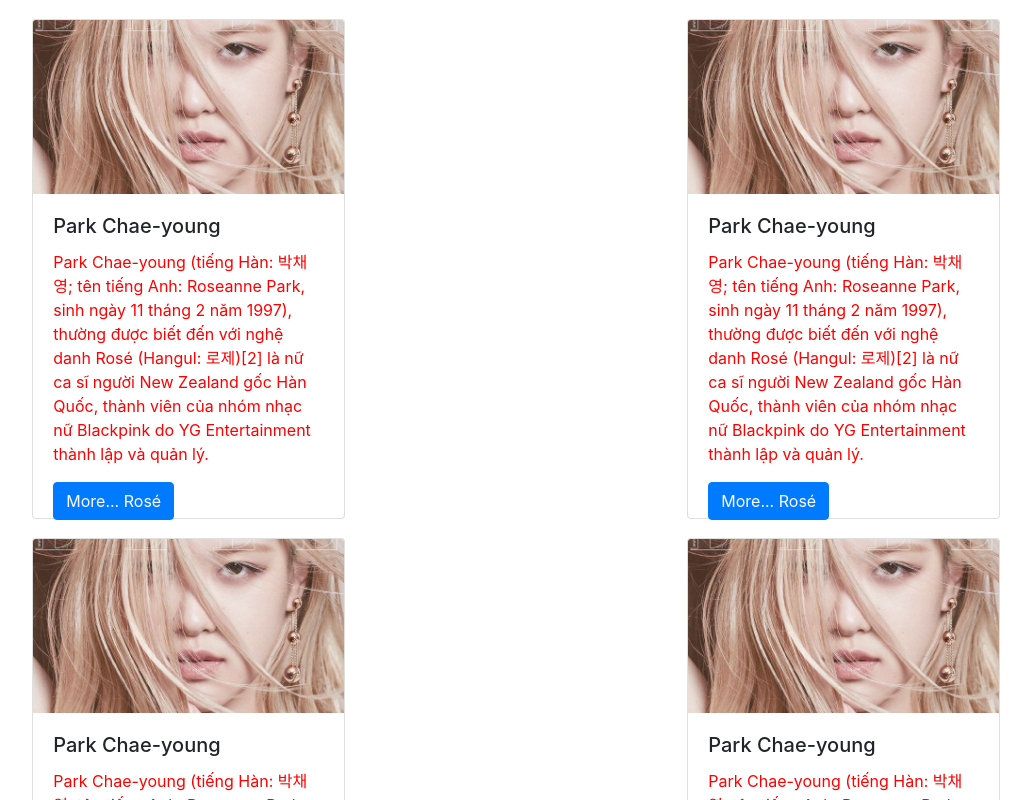
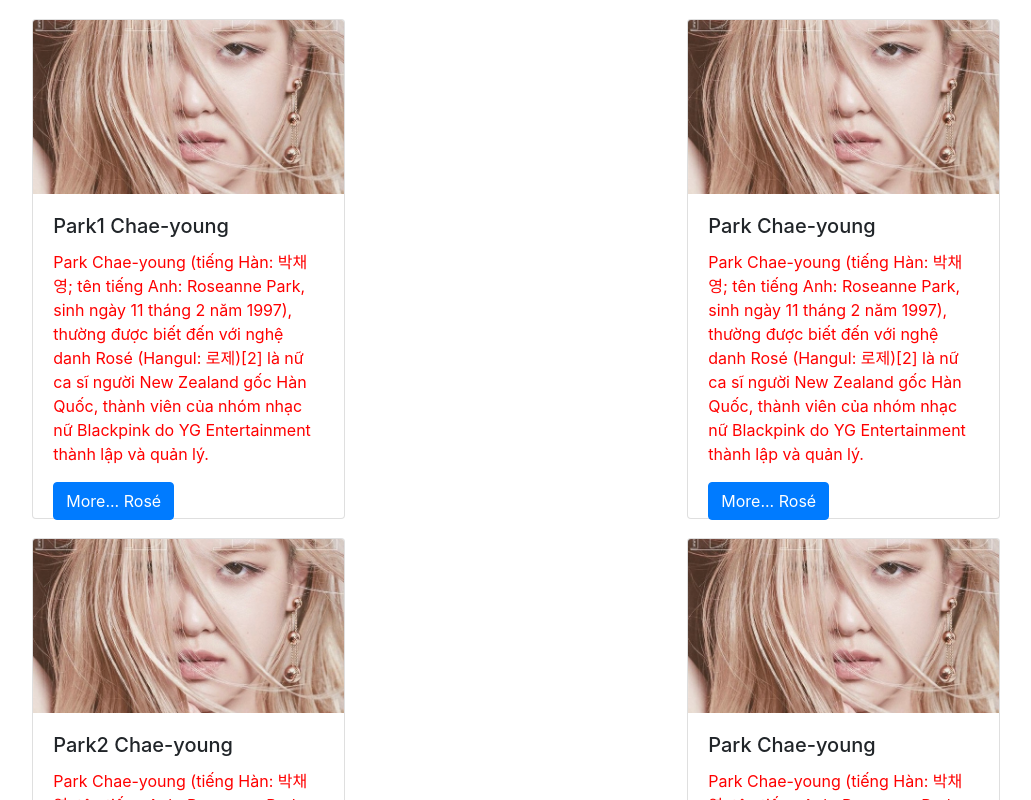
Before and after one commit to Archie110799/reactjs-tutorials, a React (Create React App) app in the folder 2-examples/: page / in a window 1280 px wide. Shown: the top 800 px of the page, without its empty margins (124-1155 px from the left). Built offline with nearby package versions, Linux system fonts and the light colour scheme.

Commit message:
add left

```diff
--- a/2-examples/src/Examples/JSX/Intro/index.js
+++ b/2-examples/src/Examples/JSX/Intro/index.js
@@ -1,14 +1,13 @@
 import React from "react";
-import './intro.css';
+import "./intro.css";
 
-const TEXT__INTRO =
-  `Park Chae-young (tiếng Hàn: 박채영; tên tiếng Anh: Roseanne Park, sinh ngày 11 tháng 2 năm 1997),
+const TEXT__INTRO = `Park Chae-young (tiếng Hàn: 박채영; tên tiếng Anh: Roseanne Park, sinh ngày 11 tháng 2 năm 1997),
   thường được biết đến với nghệ danh Rosé (Hangul: 로제)[2] là nữ ca sĩ người New Zealand gốc Hàn Quốc,
   thành viên của nhóm nhạc nữ Blackpink do YG Entertainment thành lập và quản lý.`;
 
 const cardStyle = {
   width: "50%",
-  height:"500px",
+  height: "500px",
   margin: "3% auto",
 };
 
@@ -16,9 +15,34 @@ const user = {
   firstName: "Park",
   lastName: "Chae-young",
   nickName: "Rosé",
-    avatarUrl:'/images/Rose-Elle01.jpeg',
+  avatarUrl: "/images/Rose-Elle01.jpeg",
   profile: "https://www.instagram.com/roses_are_rosie/",
 };
+
+const userLeft = [
+  {
+    firstName: "Park1",
+    lastName: "Chae-young",
+    nickName: "Rosé",
+    avatarUrl: "/images/Rose-Elle01.jpeg",
+    profile: "https://www.instagram.com/roses_are_rosie/",
+  },
+  {
+    firstName: "Park2",
+    lastName: "Chae-young",
+    nickName: "Rosé",
+    avatarUrl: "/images/Rose-Elle01.jpeg",
+    profile: "https://www.instagram.com/roses_are_rosie/",
+  },
+
+  {
+    firstName: "Park3",
+    lastName: "Chae-young",
+    nickName: "Rosé",
+    avatarUrl: "/images/Rose-Elle01.jpeg",
+    profile: "https://www.instagram.com/roses_are_rosie/",
+  },
+];
 
 let gotoProfile = (
   <a href={user.profile} className="btn btn-primary">
@@ -27,17 +51,18 @@ let gotoProfile = (
 );
 let introduction = React.createElement(
   "p",
-  { className: "card-text modify__color"},
+  { className: "card-text modify__color" },
   TEXT__INTRO
 );
 
-function render(user){
-  return <>
+function render(user) {
+  return (
+    <>
       <div className="card" style={cardStyle}>
         <img
           className="card-img-top"
           src={user.avatarUrl}
-        width = "200"
+          width="200"
           height="300"
           alt={formatName(user)}
         ></img>
@@ -48,6 +73,7 @@ function render(user){
         </div>
       </div>
     </>
+  );
 }
 
 function formatName(user) {
@@ -58,16 +84,8 @@ function Intro() {
   return (
     <>
       <div className="row">
-        <div className="col">
-          {[...Array(3)].map(() =>
-            render(user)
-          )}
-        </div>
-        <div className="col">
-          {[...Array(3)].map(() =>
-            render(user)
-          )}
-        </div>
+        <div className="col">{userLeft.map((u) => render(u))}</div>
+        <div className="col">{[...Array(3)].map(() => render(user))}</div>
       </div>
     </>
   );
```
Lines whose indentation alone changed are shown as unchanged.
